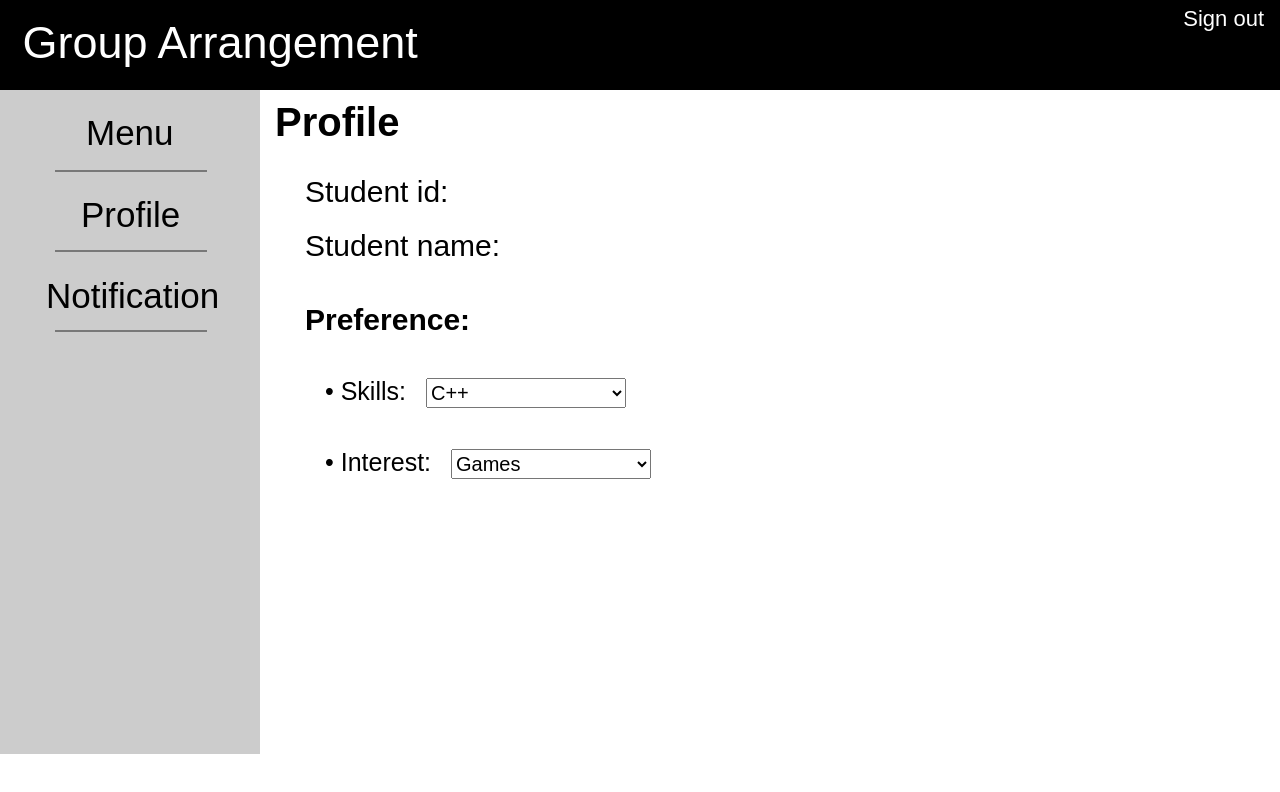
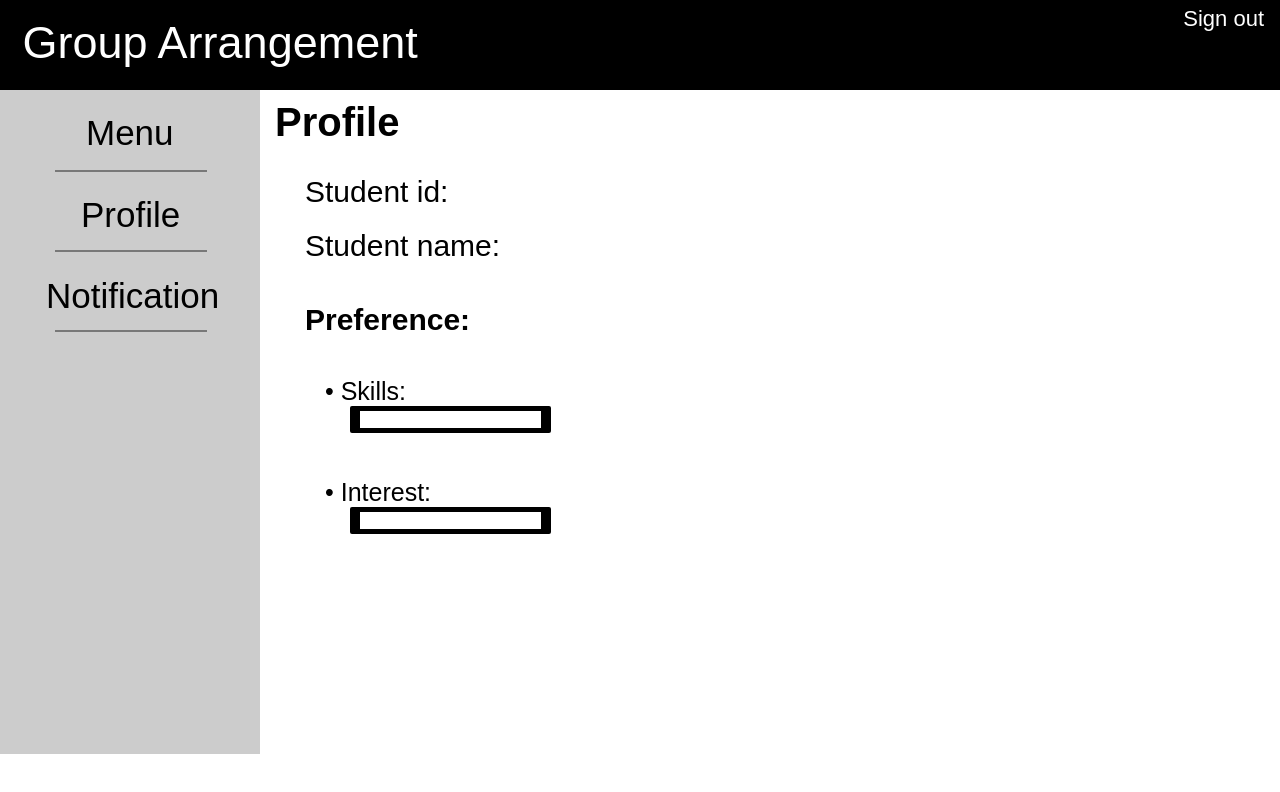
Before and after one commit to pharapeti/group-arrangement, a React (Create React App) app in the folder client/: page /student/profile in a window 1280 px wide. Shown: the top 792 px of the page. Built offline with nearby package versions, Linux system fonts and the light colour scheme.

Commit message:
added tags for preferences (student)

```diff
--- /dev/null
+++ b/client/src/Components/InputTag.js
@@ -0,0 +1,56 @@
+import React, {Component} from 'react';
+import css from './Student.module.css'
+
+class InputTag extends Component {
+    constructor(props) {
+        super(props);
+
+        this.state = {
+            tags: []
+        };
+    }
+
+    inputKeyDown = (e) => {
+        const val = e.target.value;
+        if (e.key === 'Enter' && val) {
+            if (this.state.tags.find(tag => tag.toLowerCase() === val.toLowerCase())) {
+                return;
+            }
+            this.setState({tags: [...this.state.tags, val]});
+            this.tagInput.value = null;
+        }
+        else if (e.key === 'Backspace' && !val) {
+            this.removeTag(this.state.tags.length - 1);
+          }
+    }
+
+    removeTag = (i) => {
+        const newTags = [ ...this.state.tags ];
+        newTags.splice(i, 1);
+        this.setState({ tags: newTags });
+      }
+
+    render() {
+
+        return (
+            <body>
+                <div className={css.input_tag}>
+                    <ul className={css.input_tag__tags}>
+                       { this.state.tags.map((tag, i) => (
+                            <li key={tag}>
+                                {tag}
+                                <button type="button" onClick={() => { this.removeTag(i); }}>+</button>
+                            </li>
+                       ))}
+                        <li className={css.input_tag__tags__input}>
+                            <input type="text" onKeyDown={this.inputKeyDown} ref={c => { this.tagInput = c; }} />
+                        </li>
+                    </ul>
+                </div>
+            </body>
+        );
+    }
+}
+
+
+export default InputTag;
--- a/client/src/Components/Student.module.css
+++ b/client/src/Components/Student.module.css
@@ -67,10 +67,8 @@
 
 }
 .profileselect{
-    height: 30px;
-    width: 200px;
     margin-left: 10px;
-    font-size: 20px;
+    font-size: 50px;
 }
 .sidebutton1{
     margin-left: 80px;
@@ -224,3 +222,62 @@
     padding: 5px;
     text-align: left;
 }
+.input-tag {
+    background: white;
+    border: 5px solid #d6d6d6;
+    border-radius: 0px;
+    display: flex;
+    flex-wrap: wrap;
+    padding: 5px 5px 0;
+  }
+
+  .input_tag input {
+    border: none;
+    width: 100%;
+  }
+
+  .input_tag__tags {
+    display: inline-flex;
+    flex-wrap: wrap;
+    margin: 0;
+    padding: 0;
+    width: 100%;
+  }
+
+  .input_tag__tags li {
+    align-items: center;
+    background: #000000;
+    border-radius: 2px;
+    color: rgb(255, 255, 255);
+    display: flex;
+    font-weight: 300;
+    list-style: none;
+    margin-bottom: 5px;
+    margin-right: 5px;
+    padding: 5px 10px;
+  }
+
+  .input_tag__tags li button {
+    align-items: center;
+    appearance: none;
+    background: #333333;
+    border: none;
+    border-radius: 50%;
+    color: white;
+    cursor: pointer;
+    display: inline-flex;
+    font-size: 12px;
+    height: 15px;
+    justify-content: center;
+    line-height: 0;
+    margin-left: 8px;
+    padding: 0;
+    transform: rotate(45deg);
+    width: 15px;
+  }
+
+  .input_tag__tags li.input-tag__tags__input {
+    background: none;
+    flex-grow: 1;
+    padding: 0;
+  }
--- a/client/src/Components/StudentProfile.js
+++ b/client/src/Components/StudentProfile.js
@@ -1,7 +1,9 @@
 import React, {Component} from 'react';
 import css from './Student.module.css'
+import InputTag from './InputTag.js'
 
 class StudentProfile extends Component{
+
 
     render() {
         return(
@@ -36,18 +38,15 @@ class StudentProfile extends Component{
                     <text className={css.subtitle}><strong>Preference:</strong></text>
                     <div>
                         <br/><br/><text className={css.textcontent}> • Skills:</text>
-                        <select className={css.profileselect}>
-                            <option value="C++">C++</option>
-                            <option value="Java">Java</option>
-                            <option value="JavaScript">JavaScript</option>
-                        </select>
+                    </div>
+                    <div style={{marginLeft:350}}>
+                        <InputTag />
                     </div>
                     <div>
                         <br/><br/><text className={css.textcontent}> • Interest:</text>
-                        <select className={css.profileselect}>
-                            <option value="Games">Games</option>
-                            <option value="Sports">Sports</option>
-                        </select>
+                    </div>
+                    <div style={{marginLeft:350}}>
+                        <InputTag />
                     </div>
                 </div>
             </body>
--- a/client/src/Root.js
+++ b/client/src/Root.js
@@ -6,6 +6,7 @@ import StudentNotification from './Components/StudentNotification.js'
 import StudentProject from './Components/StudentProject.js'
 import StudentGroup from './Components/StudentGroup.js'
 import App from './App'
+import InputTag from './Components/InputTag.js'
 
 //here to set all the urls
 //free to add and change
@@ -20,6 +21,7 @@ class UrlSet extends Component{
               <Route path="/student/notification" exact strict component={StudentNotification}/>
               <Route path="/student/project" exact strict component={StudentProject}/>
               <Route path="/student/project/group" exact strict component={StudentGroup}/>
+              <Route path="/student/test" exact strict component={InputTag}/>
             </div>
           </Router>
         )
```
